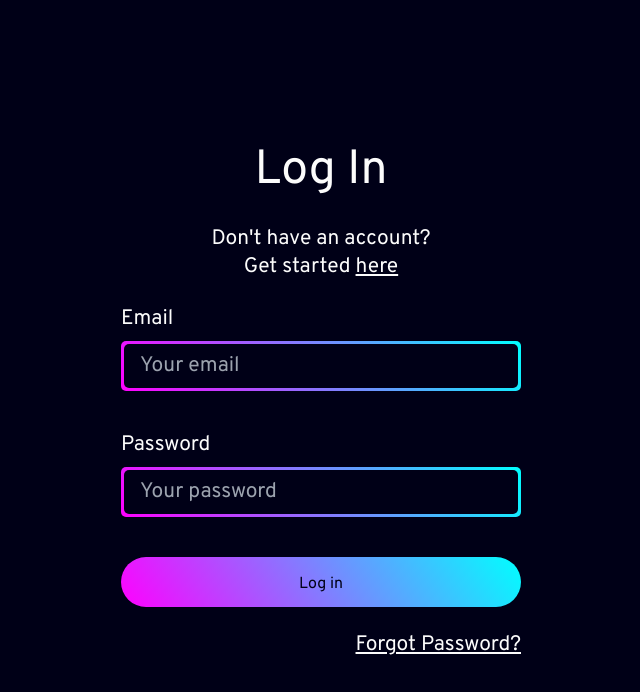
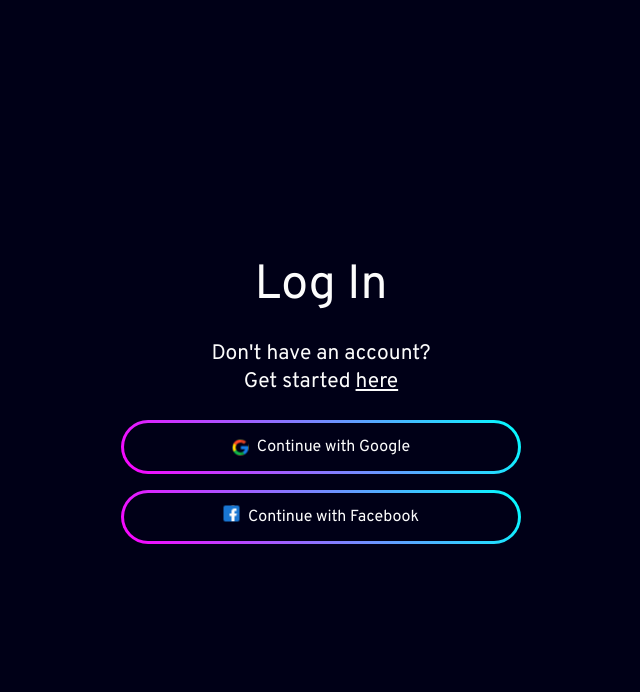
Before and after one commit to Aview-International/aviewint-website, a Next.js app: page /login in a window 1280 px wide. Shown: the top 692 px of the page, without its empty margins (319-959 px from the left). Built offline with nearby package versions, Linux system fonts and the light colour scheme; no server answers.

Commit message:
Social Media accounts connection

```diff
--- a/components/Onboarding/apis.js
+++ b/components/Onboarding/apis.js
@@ -1,12 +1,11 @@
 import axios from 'axios';
+import FormData from 'form-data';
 
 export const InstagramAuthenticationLink = `https://api.instagram.com/oauth/authorize?client_id=${process.env.NEXT_PUBLIC_INSTAGRAM_APP_ID}&redirect_uri=${process.env.NEXT_PUBLIC_INSTAGRAM_REDIRECT_URL}&scope=user_profile,user_media&response_type=code`;
 
-export const GetAccessToken = async () => {
-  try {
-    const res = await axios('/api/onboarding/link-instagram');
-    console.log(res);
-  } catch (error) {
-    conosle.log(error);
-  }
-};
+// export const getAccessToken = async () => {
+//   const code = localStorage.getItem('ig_access_code');
+//   console.log(code);
+//   await axios.post('/api/onboarding/link-instagram', code);
+//   return res;
+// };
--- a/components/Onboarding/index.js
+++ b/components/Onboarding/index.js
@@ -1,10 +1,8 @@
-import FormInput from '../FormComponents/FormInput';
 import Border from '../UI/Border';
 import Shadow from '../UI/Shadow';
-import DefaultPicture from '../../public/img/team/default.png';
 import Image from 'next/image';
 import OnboardingButton from './button';
-import { useContext, useState } from 'react';
+import { useContext, useEffect, useState } from 'react';
 import Google from '../../public/img/icons/google.svg';
 import Facebook from '../../public/img/icons/facebook-logo-onboarding.svg';
 import Personal from '../../public/img/graphics/personal-use.png';
@@ -28,6 +26,8 @@ import {
 } from '../../pages/api/onboarding';
 import { UserData } from '../../store/menu-open-context';
 import { InstagramAuthenticationLink } from './apis';
+import Loader from '../UI/loader';
+import axios from 'axios';
 
 // Onboarding stage 1
 export const OnboardingStep1 = () => {
@@ -36,8 +36,8 @@ export const OnboardingStep1 = () => {
   const [isLoading, setIsLoading] = useState(false);
 
   const handleSubmit = async () => {
+    setIsLoading(true);
     const { _tokenResponse } = await signInWithGoogle();
-    console.log(_tokenResponse);
     updateUser({
       ...user,
       email: _tokenResponse.email,
@@ -47,15 +47,14 @@ export const OnboardingStep1 = () => {
     });
     localStorage.setItem('token', _tokenResponse.idToken);
     localStorage.setItem('uid', _tokenResponse.localId);
-    const res = await createNewUser(
+    await createNewUser(
       _tokenResponse.localId,
       _tokenResponse.firstName,
       _tokenResponse.lastName,
       _tokenResponse.photoUrl,
       _tokenResponse.email
     );
-    console.log(res);
-    router.push('/onboarding?stage=3');
+    router.push('/onboarding?stage=2');
   };
 
   return (
@@ -68,10 +67,16 @@ export const OnboardingStep1 = () => {
               className="flex w-full items-center justify-center rounded-full bg-black p-2 text-white md:p-3"
               onClick={handleSubmit}
             >
+              {isLoading ? (
+                <Loader />
+              ) : (
+                <>
                   <span className="flex items-center justify-center pr-s1">
                     <Image src={Google} alt="Google" />
                   </span>
                   Continue with Google
+                </>
+              )}
             </button>
           </Border>
         </Shadow>
@@ -92,88 +97,7 @@ export const OnboardingStep1 = () => {
 
 // Onboarding stage 2
 export const OnboardingStep2 = () => {
-  const router = useRouter();
-  const [payload, setPayload] = useState({
-    image: null,
-    firstName: '',
-    password: '',
-  });
-  const [sideEffects, setSideEffects] = useState({
-    isLoading: false,
-    hasSubmitted: false,
-  });
-  const handleChange = (e) => {
-    setPayload({ ...payload, [e.target.name]: e.target.value });
-  };
-  const handleSubmit = (e) => {
-    e.preventDefault();
-    setSideEffects({ ...sideEffects, hasSubmitted: true });
-    if (!payload.image || !payload.firstName || !payload.password) return;
-    setSideEffects({ ...sideEffects, isLoading: true });
-    setTimeout(() => router.push('/onboarding?stage=3'), 2000);
-  };
-  return (
-    <>
-      <div className=" m-auto flex w-[min(380px,90%)] flex-col items-stretch">
-        <h2 className="text-center text-3xl md:text-4xl">Welcome to Aview</h2>
-        <p className="mt-2 mb-8 text-center text-lg md:text-xl">
-          Tell us a litle about yourself
-        </p>
-        <label className="cursor-pointer">
-          <span className="align-center flex justify-center">
-            <Image
-              src={
-                payload.image
-                  ? URL.createObjectURL(payload.image)
-                  : DefaultPicture
-              }
-              alt="Photo"
-              width={80}
-              height={80}
-              className="rounded-full"
-            />
-          </span>
-          <input
-            type="file"
-            accept="image/*"
-            className="hidden"
-            onChange={(e) =>
-              setPayload({ ...payload, image: e.target.files[0] })
-            }
-          />
-        </label>
-        <p className="mt-4 mb-8 text-center text-lg md:text-xl">Add a photo</p>
-        <FormInput
-          label="What is your name?"
-          placeholder="First and last name"
-          onChange={handleChange}
-          name="firstName"
-          isValid={payload.firstName}
-          hasSubmitted={sideEffects.hasSubmitted}
-        />
-        <FormInput
-          label="Set a password"
-          placeholder="New password"
-          onChange={handleChange}
-          isValid={payload.password}
-          type="password"
-          name="password"
-          hasSubmitted={sideEffects.hasSubmitted}
-        />
-        <OnboardingButton
-          isLoading={sideEffects.isLoading}
-          onClick={handleSubmit}
-        >
-          Continue
-        </OnboardingButton>
-      </div>
-    </>
-  );
-};
-
-// Onboarding stage 3
-export const OnboardingStep3 = () => {
-  const { user, updateUser } = useContext(UserData);
+  const { user } = useContext(UserData);
   const router = useRouter();
   const [data, setData] = useState({
     purpose: '',
@@ -185,15 +109,11 @@ export const OnboardingStep3 = () => {
     if (!data.purpose) return;
     setData({ ...data, isLoading: true });
     try {
-      const res = await updateAviewUsage(
-        data.purpose,
-        localStorage.getItem('uid')
-      );
-      console.log(res);
+      await updateAviewUsage(data.purpose, localStorage.getItem('uid'));
     } catch (error) {
       console.error(error);
     }
-    router.push('/onboarding?stage=4');
+    router.push('/onboarding?stage=3');
   };
   return (
     <div className="m-auto w-[min(630px,90%)]">
@@ -249,8 +169,8 @@ export const OnboardingStep3 = () => {
   );
 };
 
-// Onboarding stage 4
-export const OnboardingStep4 = () => {
+// Onboarding stage 3
+export const OnboardingStep3 = () => {
   const router = useRouter();
   const [usage, setUsage] = useState([]);
   const [sideEffects, setSideEffects] = useState({
@@ -268,15 +188,15 @@ export const OnboardingStep4 = () => {
     }
   };
   const handleSubmit = async () => {
+    try {
       setSideEffects({ ...sideEffects, hasSubmitted: true });
       if (usage.length < 1) return;
       setSideEffects({ ...sideEffects, isLoading: true });
-    const res = await updateRequiredServices(
-      usage,
-      localStorage.getItem('uid')
-    );
-    console.log(res);
-    router.push('/onboarding?stage=5');
+      await updateRequiredServices(usage, localStorage.getItem('uid'));
+      router.push('/onboarding?stage=4');
+    } catch (error) {
+      console.log(error);
+    }
   };
   const Option = ({ title, content }) => (
     <Shadow>
@@ -325,8 +245,8 @@ export const OnboardingStep4 = () => {
   );
 };
 
-// Onboarding stage 5
-export const OnboardingStep5 = () => {
+// Onboarding stage 4
+export const OnboardingStep4 = () => {
   const router = useRouter();
   const [payload, setPayload] = useState({
     monthlyView: '',
@@ -356,9 +276,12 @@ export const OnboardingStep5 = () => {
     )
       return;
     setSideEffects({ ...sideEffects, isLoading: true });
-    const res = await updateUserBio(payload, localStorage.getItem('uid'));
-    console.log(res);
-    router.push('/onboarding?stage=6');
+    try {
+      await updateUserBio(payload, localStorage.getItem('uid'));
+      router.push('/onboarding?stage=5');
+    } catch (error) {
+      console.log(error);
+    }
   };
   return (
     <div className="m-auto w-[90%]">
@@ -403,19 +326,40 @@ export const OnboardingStep5 = () => {
   );
 };
 
-// Onboarding stage 6
-export const OnboardingStep6 = () => {
+// Onboarding stage 5
+export const OnboardingStep5 = () => {
   const router = useRouter();
   const [isLoading, setIsLoading] = useState(false);
 
   const handleSubmit = () => {
     setIsLoading(true);
-    setTimeout(() => router.push('/onboarding?stage=7'), 2000);
+    setTimeout(() => router.push('/onboarding?stage=6'), 2000);
   };
-  const linkInstagramAccount = () => {
-    console.log('loading');
+
+  const getInstagramUsername = async () => {};
+  const getInstagramToken = async () => {
+    try {
+      const code = {
+        code: localStorage.getItem('ig_access_code'),
+      };
+      const res = await axios.post('/api/onboarding/link-instagram', code);
+      console.log(res.data);
+    } catch (error) {
+      console.log(error);
+    }
+  };
+
+  useEffect(() => {
+    window.addEventListener('storage', (e) => {
+      if (e.key === 'ig_access_code') getInstagramToken();
+    });
+  }, []);
+
+  const linkInstagramAccount = async () => {
     window.open(InstagramAuthenticationLink, '_blank');
+    // getInstagramToken();
   };
+
   return (
     <div className="m-auto w-[90%]">
       <h2 className="text-center text-3xl md:text-6xl">
--- a/next.config.js
+++ b/next.config.js
@@ -1,6 +1,6 @@
 /** @type {import('next').NextConfig} */
 const nextConfig = {
-  reactStrictMode: true,
+  reactStrictMode: false,
   swcMinify: true,
 }
 
--- a/pages/api/onboarding/index.js
+++ b/pages/api/onboarding/index.js
@@ -52,20 +52,7 @@ export const createNewUser = async (
   return response;
 };
 
-export const getMail = () => {
-  try {
-    const starCountRef = ref(database, 'users/Kxz20ZXjWtT4YUQJWiGS9RpHho83');
-    onValue(starCountRef, (snapshot) => {
-      const data = snapshot.val();
-      console.log(data);
-    });
-  } catch (error) {
-    console.log(error);
-  }
-};
-
 export const updateAviewUsage = async (aviewUsage, _id) => {
-  try {
   get(child(ref(database), `users/${_id}`)).then(async (snapshot) => {
     if (snapshot.exists()) {
       const data = snapshot.val();
@@ -76,19 +63,14 @@ export const updateAviewUsage = async (aviewUsage, _id) => {
       const updates = {
         [`users/${_id}`]: postData,
       };
-        const res = await update(ref(database), updates);
-        console.log(res);
+      await update(ref(database), updates);
     } else {
       console.log('No data available');
     }
   });
-  } catch (error) {
-    return error;
-  }
 };
 
 export const updateRequiredServices = async (services, _id) => {
-  try {
   get(child(ref(database), `users/${_id}`)).then(async (snapshot) => {
     if (snapshot.exists()) {
       const data = snapshot.val();
@@ -99,19 +81,14 @@ export const updateRequiredServices = async (services, _id) => {
       const updates = {
         [`users/${_id}`]: postData,
       };
-        const res = await update(ref(database), updates);
-        console.log(res);
+      await update(ref(database), updates);
     } else {
       console.log('No data available');
     }
   });
-  } catch (error) {
-    return error;
-  }
 };
 
 export const updateUserBio = async (payload, _id) => {
-  try {
   get(child(ref(database), `users/${_id}`)).then(async (snapshot) => {
     if (snapshot.exists()) {
       const data = snapshot.val();
@@ -124,23 +101,23 @@ export const updateUserBio = async (payload, _id) => {
       const updates = {
         [`users/${_id}`]: postData,
       };
-        const res = await update(ref(database), updates);
-        console.log(res);
+      await update(ref(database), updates);
     } else {
       console.log('No data available');
     }
   });
-  } catch (error) {
-    return error;
-  }
 };
 
 export const getInstagramUserToken = async (req) => {
   try {
     const res = await axios({
       method: 'POst',
-    })
+    });
   } catch (error) {
     console.log(error);
   }
 };
+
+export default async function handler(req, res) {
+  const { stage } = req.query;
+}
--- a/pages/api/onboarding/link-instagram.js
+++ b/pages/api/onboarding/link-instagram.js
@@ -1,23 +1,28 @@
 import axios from 'axios';
-import FormData from 'form-data';
 
-export default async function handler(req, res) {
-  const form = new FormData();
-  form.append('client_id', process.env.NEXT_PUBLIC_INSTAGRAM_APP_ID);
-  form.append('client_secret', process.env.NEXT_PUBLIC_INSTAGRAM_SECRET_KEY);
-  form.append('grant_type', 'authorization_code');
-  form.append('redirect_uri', process.env.NEXT_PUBLIC_INSTAGRAM_REDIRECT_URL);
-  form.append('code', localStorage.getItem('ig_access_code'));
-
-  const response = await axios.post(
-    'https://api.instagram.com/oauth/access_token',
-    form,
-    {
+export default async function getAccessToken(req, res) {
+  const { code } = req.body;
+  // console.log(code);
+  try {
+    const response = await axios({
+      method: 'POST',
+      url: 'https://api.instagram.com/oauth/access_token',
+      data: {
+        client_id: process.env.NEXT_PUBLIC_INSTAGRAM_APP_ID,
+        client_secret: process.env.NEXT_PUBLIC_INSTAGRAM_SECRET_KEY,
+        grant_type: 'authorization_code',
+        redirect_uri: process.env.NEXT_PUBLIC_INSTAGRAM_REDIRECT_URL,
+        code: code,
+      },
       headers: {
         'Content-Type': 'multipart/form-data',
       },
-    }
-  );
-  console.log(response);
-  res.status(201).json(response);
+    });
+    console.log(response);
+    const data = JSON.stringify(response.data);
+    return res.status(200).json(JSON.parse(data));
+  } catch (error) {
+    console.log(error);
+    return res.status(500).json(error);
+  }
 }
--- a/pages/login/index.js
+++ b/pages/login/index.js
@@ -1,27 +1,42 @@
+import Image from 'next/image';
 import Link from 'next/link';
 import { useRouter } from 'next/router';
-import { useState } from 'react';
-import FormInput from '../../components/FormComponents/FormInput';
-import OnbaordingButton from '../../components/Onboarding/button';
-import { LOGIN_INPUT } from '../../constants/constants';
+import { useContext, useState } from 'react';
+import Border from '../../components/UI/Border';
+import Loader from '../../components/UI/loader';
+import Shadow from '../../components/UI/Shadow';
+import Google from '../../public/img/icons/google.svg';
+import Facebook from '../../public/img/icons/facebook-logo-onboarding.svg';
+import { UserData } from '../../store/menu-open-context';
+import { createNewUser, signInWithGoogle } from '../api/onboarding';
 
 const Login = () => {
   const router = useRouter();
-  const [payload, setPayload] = useState({
-    email: '',
-    password: '',
-  });
-  const [sideEffects, setSideEffects] = useState({
-    isLoading: false,
-    hasSubmitted: false,
-  });
-  const handleChange = (e) =>
-    setPayload({ ...payload, [e.target.name]: e.target.value });
+  const { user, updateUser } = useContext(UserData);
+  const [isLoading, setIsLoading] = useState(false);
 
-  const handleSubmit = (e) => {
-    e.preventDefault();
+  const handleSubmit = async () => {
+    setIsLoading(true);
+    const { _tokenResponse } = await signInWithGoogle();
+    updateUser({
+      ...user,
+      email: _tokenResponse.email,
+      firstName: _tokenResponse.firstName,
+      lastName: _tokenResponse.lastName,
+      picture: _tokenResponse.photoUrl,
+    });
+    localStorage.setItem('token', _tokenResponse.idToken);
+    localStorage.setItem('uid', _tokenResponse.localId);
+    await createNewUser(
+      _tokenResponse.localId,
+      _tokenResponse.firstName,
+      _tokenResponse.lastName,
+      _tokenResponse.photoUrl,
+      _tokenResponse.email
+    );
     router.push('/dashboard');
   };
+
   return (
     <>
       <div className="fixed top-2/4 left-2/4 w-[min(400px,90%)] -translate-x-2/4 -translate-y-2/4 text-white">
@@ -34,26 +49,35 @@ const Login = () => {
               <a className="underline">here</a>
             </Link>
           </p>
-          <form>
-            {LOGIN_INPUT.map((item, index) => (
-              <FormInput
-                onChange={handleChange}
-                key={`form-input-${index}`}
-                {...item}
-              />
-            ))}
-            <OnbaordingButton
-              isLoading={sideEffects.isLoading}
-              onClick={handleSubmit}
-            >
-              Log in
-            </OnbaordingButton>
-          </form>
-          <p className="mt-s3 text-right text-lg md:text-xl">
-            <Link href="/onboarding?stage=1">
-              <a className="underline">Forgot Password?</a>
-            </Link>
-          </p>
+          <Shadow classes="w-full mb-4">
+            <Border borderRadius="full" classes="w-full">
+              <button
+                className="flex w-full items-center justify-center rounded-full bg-black p-2 text-white md:p-3"
+                onClick={handleSubmit}
+              >
+                {isLoading ? (
+                  <Loader />
+                ) : (
+                  <>
+                    <span className="flex items-center justify-center pr-s1">
+                      <Image src={Google} alt="Google" />
+                    </span>
+                    Continue with Google
+                  </>
+                )}
+              </button>
+            </Border>
+          </Shadow>
+          <Shadow classes="w-full">
+            <Border borderRadius="full" classes="w-full">
+              <button className="align-center flex w-full justify-center rounded-full bg-black p-2 text-white md:p-3">
+                <span className="flex items-center justify-center pr-s1">
+                  <Image src={Facebook} alt="Facebook" />
+                </span>
+                Continue with Facebook
+              </button>
+            </Border>
+          </Shadow>
         </div>
       </div>
     </>
--- a/pages/onboarding/index.js
+++ b/pages/onboarding/index.js
@@ -7,7 +7,6 @@ import {
   OnboardingStep3,
   OnboardingStep4,
   OnboardingStep5,
-  OnboardingStep6,
   OnboardingSuccess,
 } from '../../components/Onboarding';
 import aviewLogo from '../../public/img/aview/logo.svg';
@@ -20,12 +19,16 @@ import { ProtectedRoutes } from '../../utils/autoLogout';
 const Onboarding = () => {
   const { user } = useContext(UserData);
   const router = useRouter();
+
   useEffect(() => {
-    if (!window.location.search) router.push('/onboarding?stage=1');
-    if (router.query.code) {
-      localStorage.setItem('ig_access_code', router.query.code);
+    if (window.location.search.split('=')[0].includes('code')) {
+      localStorage.setItem(
+        'ig_access_code',
+        window.location.search.split('=')[1].split('#')[0]
+      );
       window.close();
     }
+    if (!window.location.search) router.push('/onboarding?stage=1');
   }, []);
   return (
     <>
@@ -42,7 +45,7 @@ const Onboarding = () => {
           />
         </div>
         <div
-          style={{ width: `${Math.ceil((+router.query.stage * 100) / 7)}%` }}
+          style={{ width: `${Math.ceil((+router.query.stage * 100) / 6)}%` }}
           className="gradient-1 h-1 transition-all ease-in-out"
         ></div>
         <div className="relative">
@@ -105,13 +108,6 @@ const Stages = () => {
       {query.stage === '6' && (
         <ProtectedRoutes>
           <PageTransition>
-            <OnboardingStep6 />
-          </PageTransition>
-        </ProtectedRoutes>
-      )}
-      {query.stage === '7' && (
-        <ProtectedRoutes>
-          <PageTransition>
             <OnboardingSuccess />
           </PageTransition>
         </ProtectedRoutes>
```
Lines whose indentation alone changed are shown as unchanged.
